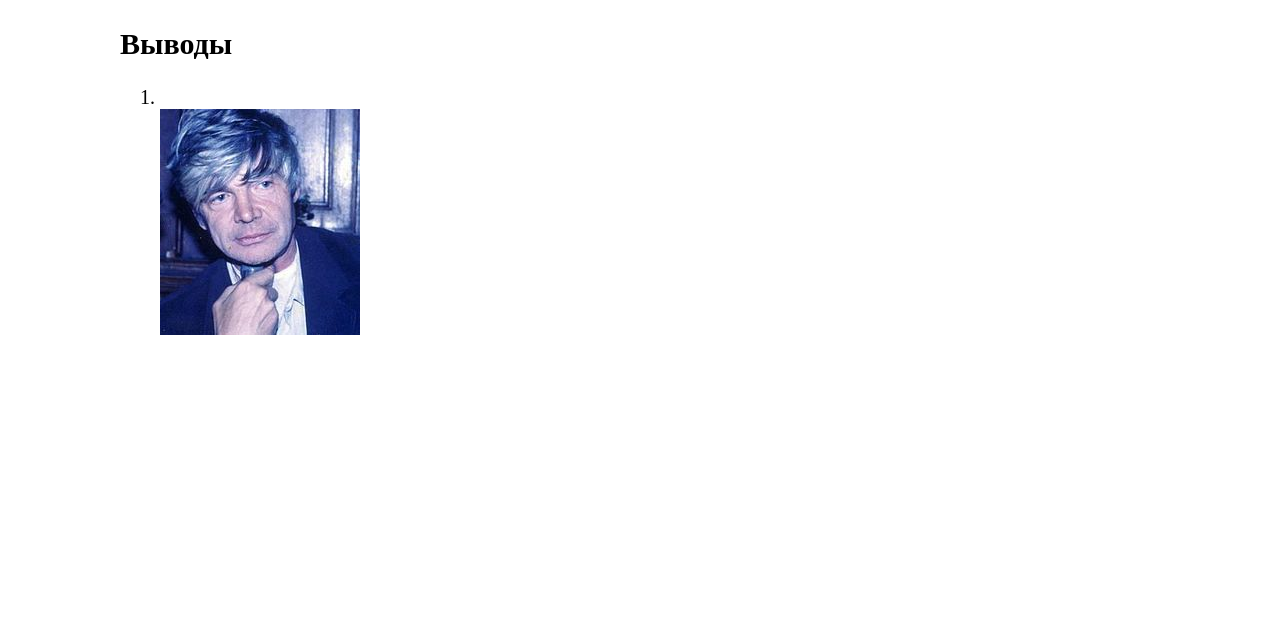
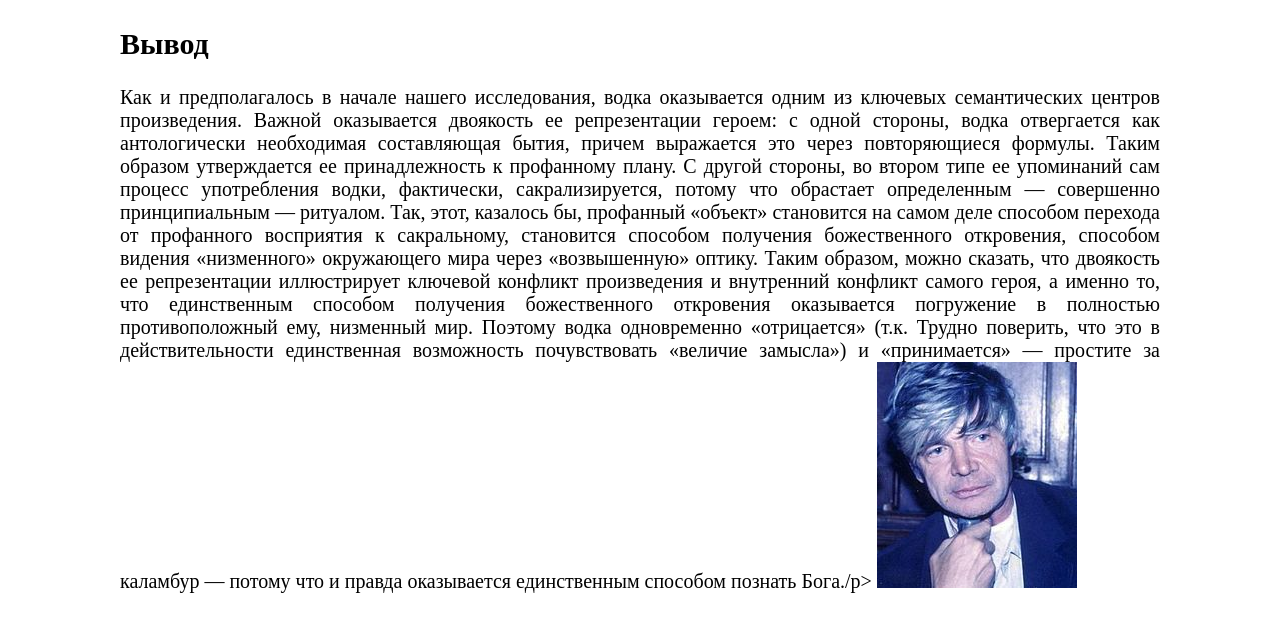
Before and after one commit to barontuzenbach/finalproject, a plain HTML site: page index.html in a window 1280 px wide. Shown: the part 1861-2492 px from the top of the page. Before the commit the page ends 2461 px from the top, so only its background shows below. Drawn offline with Linux system fonts and the light colour scheme.

Commit message:
Update index.html

```diff
--- a/index.html
+++ b/index.html
@@ -28,9 +28,8 @@
     <p>Задав слово "водка", мы получили следующий график его употребления</p>
     <img src="НГРАММЫ.jpg alt"Я пока не готова">
 
-    <h2>Выводы</h2>
-    <ol>
-      <li></li>
+    <h2>Вывод</h2>
+    <p>Как и предполагалось в начале нашего исследования, водка оказывается одним из ключевых семантических центров произведения. Важной оказывается двоякость ее репрезентации героем: с одной стороны, водка отвергается как антологически необходимая составляющая бытия, причем выражается это через повторяющиеся формулы. Таким образом утверждается ее принадлежность к профанному плану. С другой стороны, во втором типе ее упоминаний сам процесс употребления водки, фактически, сакрализируется, потому что обрастает определенным — совершенно принципиальным — ритуалом. Так, этот, казалось бы, профанный «объект» становится на самом деле способом перехода от профанного восприятия к сакральному, становится способом получения божественного откровения, способом видения «низменного» окружающего мира через «возвышенную» оптику. Таким образом, можно сказать, что двоякость ее репрезентации иллюстрирует ключевой конфликт произведения и внутренний конфликт самого героя, а именно то, что единственным способом получения божественного откровения оказывается погружение в полностью противоположный ему, низменный мир. Поэтому водка одновременно «отрицается» (т.к. Трудно поверить, что это в действительности единственная возможность почувствовать «величие замысла») и «принимается» — простите за каламбур — потому что и правда оказывается единственным способом познать Бога./p>
 
 
      <img src="ErofeevV.jpg" alt "Я пока не готова">
```
